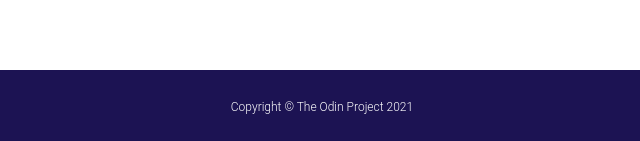
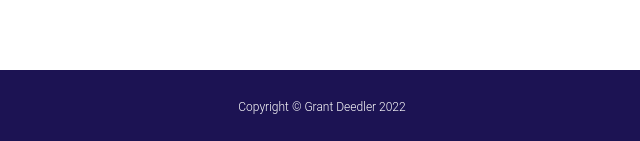
Before and after one commit to PaprikaMD/odin-landingpage, a plain HTML site: page index.html in a window 1280 px wide. Shown: the part 1528-1669 px from the top of the page, 318-958 px from the left. Drawn offline with Linux system fonts and the light colour scheme.

Commit message:
Use proper copyright information

```diff
--- a/index.html
+++ b/index.html
@@ -58,7 +58,7 @@
             <button type="button">Sign up</button>
         </div>
     </div>
-    <div class="footer">Copyright © The Odin Project 2021</div>
+    <div class="footer">Copyright © Grant Deedler 2022</div>
 
 </body>
 </html>
```
